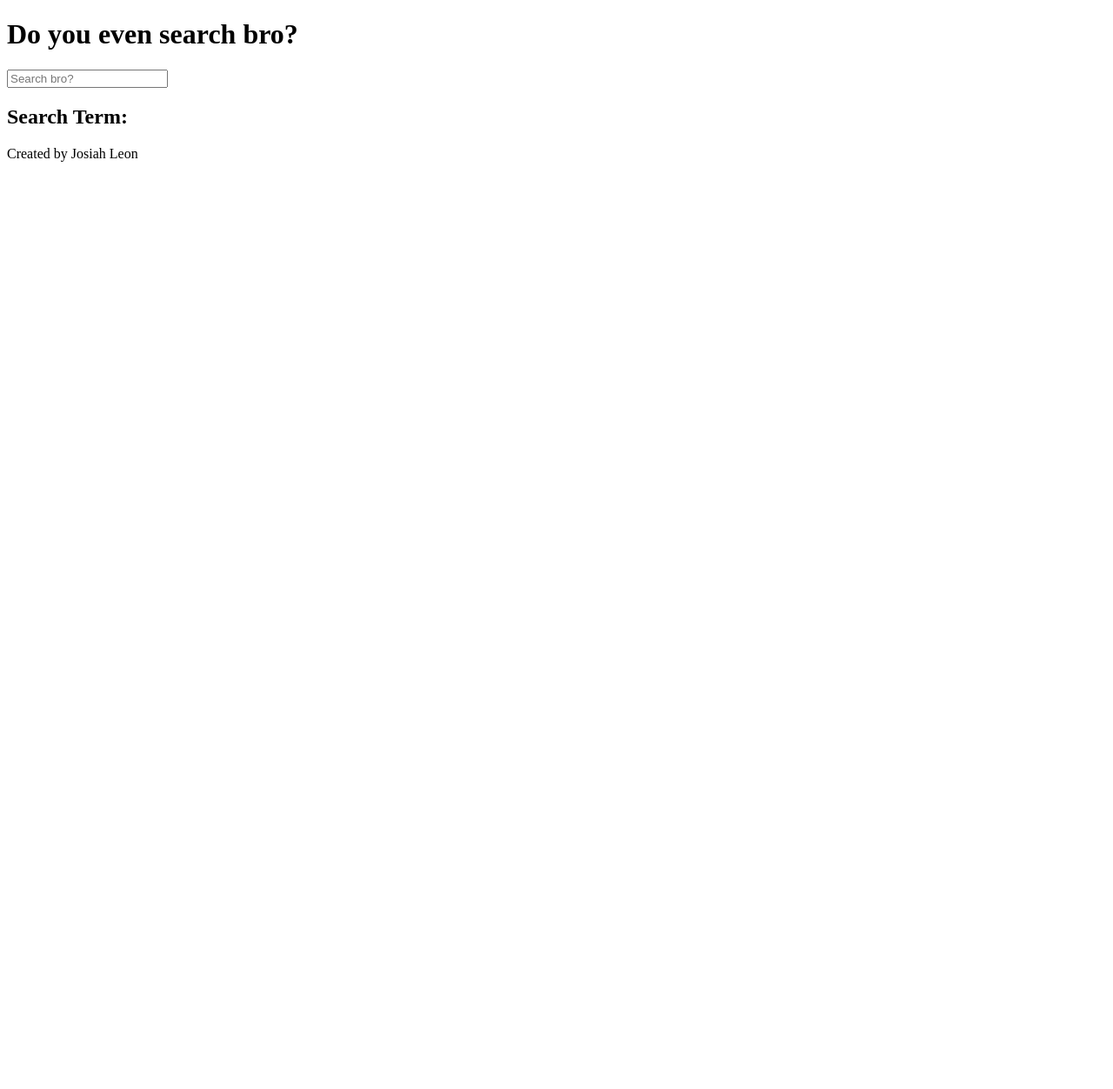
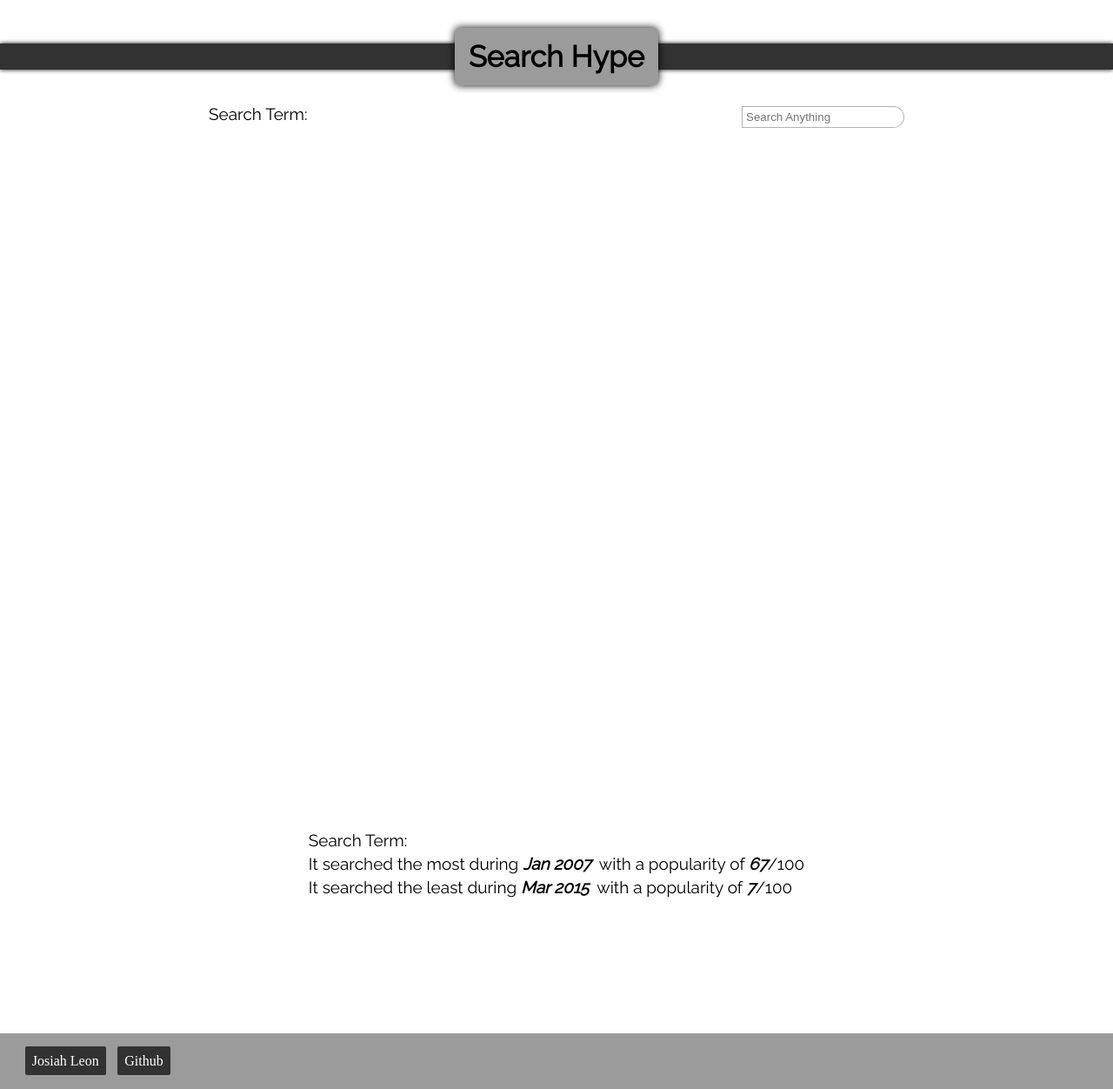
Before and after one commit to ROTBOW/search-hype, a website built with webpack: page public/index.html in a window 1280 px wide. Shown: the whole page at 87% size. Before the commit the page ends 800 px from the top, so only its background shows below. Built offline with nearby package versions, Linux system fonts and the light colour scheme.

Commit message:
added styling

```diff
--- a/public/index.html
+++ b/public/index.html
@@ -4,21 +4,46 @@
     <meta charset="utf-8">
     <title></title>
     <script type="text/javascript" src="./bundle.js"></script>
+
+    <link rel="preconnect" href="https://fonts.googleapis.com">
+    <link rel="preconnect" href="https://fonts.gstatic.com" crossorigin>
+    <link href="https://fonts.googleapis.com/css2?family=Raleway&display=swap" rel="stylesheet">
+    <link rel="stylesheet" href="./styles/reset.css">
+    <link rel="stylesheet" href="./styles/style.css">
   </head>
   <body>
     <main id='main'>
-      <h1>Do you even search bro?</h1>
+      <div class='shape'></div>
+      <h1>Search Hype</h1>
 
-      <input type="text" placeholder="Search bro?" id="search-input"/>
-      <h2>Search Term: <i id='search-title'></i></h2>
+      <div id="search-items">
+        <h2>Search Term: <i class='search-title'></i></h2>
+        <input type="text" placeholder="Search Anything" id="search-input"/>
+      </div>
+
       <div class="vis-div"></div>
+      <div class="info-div">
+        <p>Search Term: <i class='search-title'></i></p>
+
+        <p>
+          It searched the most during <i id="p-date">Jan 2007</i>&nbsp with a popularity of <i id="p-val">67</i>/100
+        </p>
+
+        <p>
+          It searched the least during <i id="w-date">Mar 2015</i>&nbsp with a popularity of <i id="w-val">7</i>/100
+        </p>
+
+      </div>
 
 
 
-      <footer>
-        Created by Josiah Leon
-      </footer>
 
     </main>
+
+    <footer>
+      <a href="https://github.com/ROTBOW">Josiah Leon</a>
+      <a href="https://github.com/ROTBOW/js_proj">Github</a>
+    </footer>
+
   </body>
 </html>
--- a/public/javascripts/index.js
+++ b/public/javascripts/index.js
@@ -1,31 +1,82 @@
 const axios = require('axios');
 const d3 = require('d3');
+const randomWords = [
+    'love',
+    'beauty',
+    'music',
+    'progamming',
+    'exodia the forbidden one',
+    'javascript',
+    'search term',
+    'hype'
+]
+randWord = randomWords[Math.random() % randomWords.length]
+
+
+const trialEvent = searchInput => {
+    return new CustomEvent('change', {detail: { value: `${searchInput}` } })
+}
+
+
+const formatDate = date => {
+
+    return `${[
+        'Jan',
+        'Feb',
+        'Mar',
+        'Apr',
+        'May',
+        'Jun',
+        'Jul',
+        'Aug',
+        'Sept',
+        'Oct',
+        'Nov',
+        'Dec'
+    ][date.getMonth()]} ${date.getFullYear()}`
+}
+
+document.addEventListener('DOMContentLoaded', () => {
+    let searchInput = document.getElementById('search-input');
+    let searchHeaders = document.getElementsByClassName('search-title');
+    let visDiv = document.getElementsByClassName('vis-div')[0];
 
 
 
+    searchInput.addEventListener('change', e => {
+        let searchTerm;
 
-document.addEventListener('DOMContentLoaded', () => {
-    let searchInput = document.getElementById('search-input');
-    let searchHeader = document.getElementById('search-title');
-    let visDiv = document.getElementsByClassName('vis-div')[0];
+        if (typeof e.detail != 'undefined') {
+            searchTerm = e.detail.value;
+        } else if (e.target.value === '') {
+            searchInput.dispatchEvent(trialEvent(randomWords[Math.floor(Math.random()*randomWords.length)]));
+            return
+        } else {
+            searchTerm = e.target.value;
+        }
 
-    searchInput.addEventListener('change', e => {
-        let searchTerm = (e.target.value != '') ? e.target.value : 'beauty';
-        console.log(searchTerm);
-        searchHeader.innerHTML = `${searchTerm}`
+        searchHeaders[0].innerHTML = `${searchTerm}`
+        searchHeaders[1].innerHTML = `${searchTerm}`
         visDiv.innerHTML = null;
 
 
 
     let data = new Array();
+    let bestTime = {date: null, value: 0};
+    let worstTime = {date: null, value: 100};
     axios.get(`/IOT/${searchTerm}`)
         .then (results => {
             for (let id in results.data.default.timelineData) {
                 dataClip = results.data.default.timelineData[id];
-                data.push({
+                let tempData = {
                     date: new Date(dataClip.formattedTime),
                     value: Number(dataClip.value)
-                })
+                }
+
+                if (tempData.value >= bestTime.value) bestTime = tempData;
+                if (tempData.value <= worstTime.value) worstTime = tempData;
+
+                data.push(tempData)
             }
             window.data = data;
 
@@ -88,12 +139,22 @@ document.addEventListener('DOMContentLoaded', () => {
             chart()
 
 
+            // let infoDiv = document.getElementsByClassName("info-div")[0];
+            document.getElementById('p-date').innerHTML = `${formatDate(bestTime.date)}`
+            document.getElementById('p-val').innerHTML = `${bestTime.value}`
+
+
+            document.getElementById('w-date').innerHTML = `${formatDate(worstTime.date)}`
+            document.getElementById('w-val').innerHTML = `${worstTime.value}`
+
+
         })
         .catch (err => {
-            console.log('Fetch failed...');
+            console.log('Fetch failed...', err);
         })
     })
 
+    searchInput.dispatchEvent(trialEvent(randomWords[Math.floor(Math.random()*randomWords.length)]));
 
 
     // let term = 'magic'
--- /dev/null
+++ b/public/styles/reset.css
@@ -0,0 +1,49 @@
+/*
+   http://meyerweb.com/eric/tools/css/reset/
+   v2.0 | 20110126
+   License: none (public domain)
+*/
+
+html, body, div, span, applet, object, iframe,
+h1, h2, h3, h4, h5, h6, p, blockquote, pre,
+a, abbr, acronym, address, big, cite, code,
+del, dfn, em, img, ins, kbd, q, s, samp,
+small, strike, strong, sub, sup, tt, var,
+b, u, i, center,
+dl, dt, dd, ol, ul, li,
+fieldset, form, label, legend,
+table, caption, tbody, tfoot, thead, tr, th, td,
+article, aside, canvas, details, embed,
+figure, figcaption, footer, header, hgroup,
+menu, nav, output, ruby, section, summary,
+time, mark, audio, video {
+	margin: 0;
+	padding: 0;
+	border: 0;
+	font-size: 100%;
+	font: inherit;
+	vertical-align: baseline;
+}
+/* HTML5 display-role reset for older browsers */
+article, aside, details, figcaption, figure,
+footer, header, hgroup, menu, nav, section {
+	display: block;
+}
+body {
+	line-height: 1;
+}
+ol, ul {
+	list-style: none;
+}
+blockquote, q {
+	quotes: none;
+}
+blockquote:before, blockquote:after,
+q:before, q:after {
+	content: '';
+	content: none;
+}
+table {
+	border-collapse: collapse;
+	border-spacing: 0;
+}
--- /dev/null
+++ b/public/styles/style.css
@@ -0,0 +1,121 @@
+
+#main {
+    width: 100%;
+    height: 100%;
+    display: flex;
+    flex-direction: column;
+    align-items: center;
+}
+
+#main > .shape {
+    position: absolute;
+    background-color: rgb(50, 50, 50);
+    z-index: 0;
+    width: 100%;
+    height: 1.9rem;
+    top: 50px;
+    box-shadow: 0px 0px 5px 0px rgba(0,0,0,0.99);
+}
+
+#main h1 {
+    margin-top: 2rem;
+    margin-bottom: 1.5rem;
+    font-family: 'Raleway', sans-serif;
+    font-weight: bold;
+    font-size: 34px;
+    z-index: 1;
+
+    padding: 1rem;
+    background-color: rgb(155, 155, 155);
+    border-radius: 6px;
+    box-shadow: 0px 0px 10px 0px rgba(0,0,0,0.99);
+
+    cursor: default;
+
+}
+
+
+
+#main #search-items {
+    font-family: 'Raleway', sans-serif;
+    display: flex;
+    justify-content: space-between;
+    width: 800px;
+}
+
+#main #search-items h2 {
+    font-size: 19px;
+}
+
+i {
+    font-weight: bold;
+    font-style: italic;
+    text-transform: capitalize;
+}
+
+.search-title i {
+    margin-left: 0.5rem;
+}
+
+input {
+    border: none;
+    border-radius: 0px 20px 20px 0px;
+    border: 1px solid rgba(0, 0, 0, 0.3);
+    padding: 4px;
+
+    transition: border 1s;
+}
+
+input:focus-visible {
+    outline: none;
+    border: solid 1px rgba(0, 0, 0, 0);
+    border-left: solid 1px rgba(0, 0, 0, 1);
+
+}
+
+/* input:hover {
+    border: solid 1px rgba(0, 0, 0, 1);
+} */
+
+
+#main .vis-div {
+    width: 50rem;
+    height: 60rem;
+}
+
+#main .info-div {
+    font-family: 'Raleway', sans-serif;
+    font-size: 19px;
+    position: relative;
+    bottom: 150px;
+}
+
+.info-div p {
+    margin-bottom: 0.5rem;
+}
+
+
+
+footer {
+    display: block;
+
+    padding: 1.5rem;
+    background-color:rgb(155, 155, 155);
+}
+
+footer a {
+    margin: 0.3rem;
+    padding: 0.5rem;
+    background-color: rgb(50, 50, 50);
+    text-decoration: none;
+    border-radius: 2px;
+    color: white;
+
+    transition: border-radius 0.5s, background-color 0.5s;
+}
+
+footer a:hover {
+    border-radius: 10px;
+    background-color: rgb(104, 44, 44);
+
+}
```
Also changed, not shown: app.js (+1 -24 lines).
